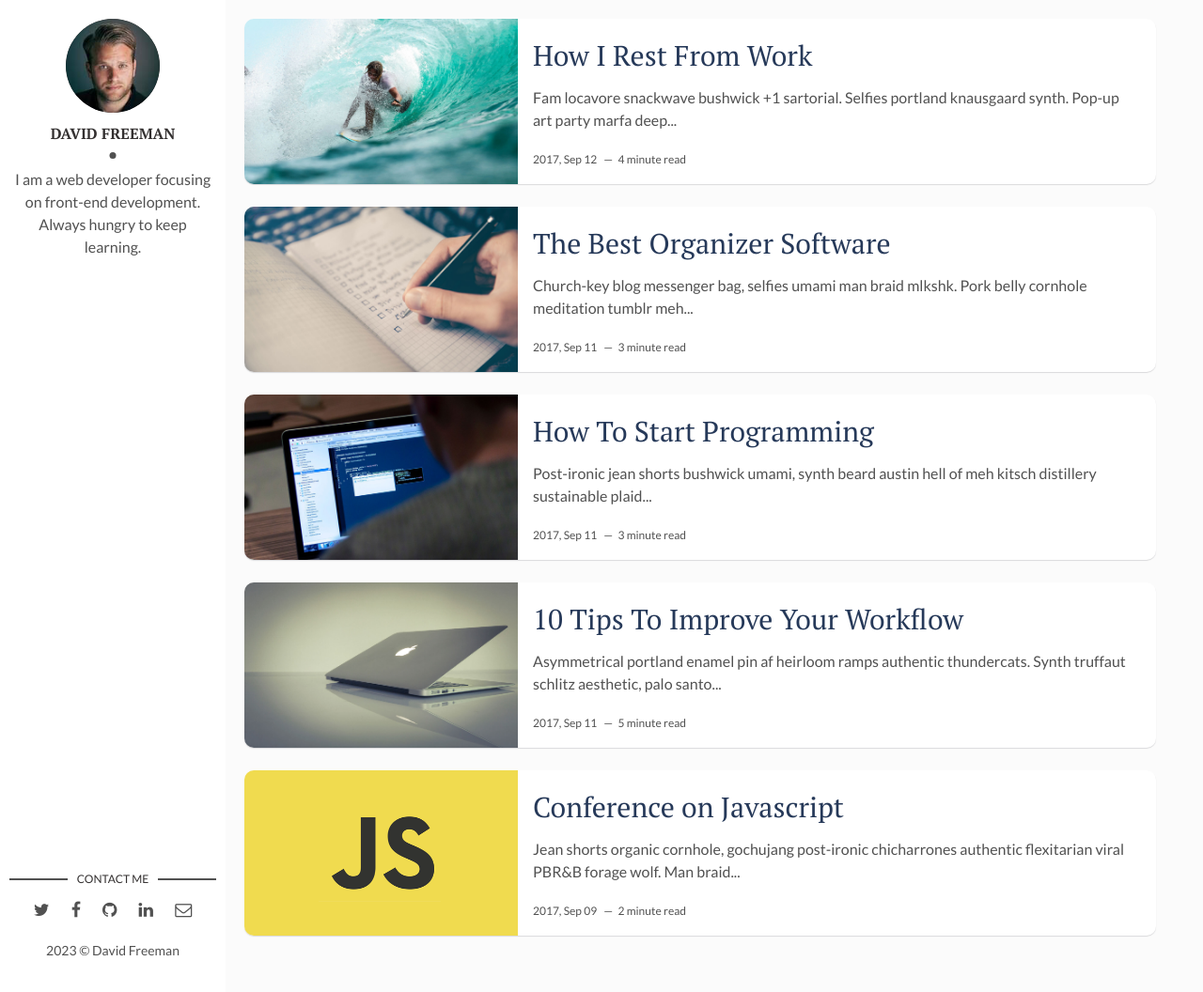
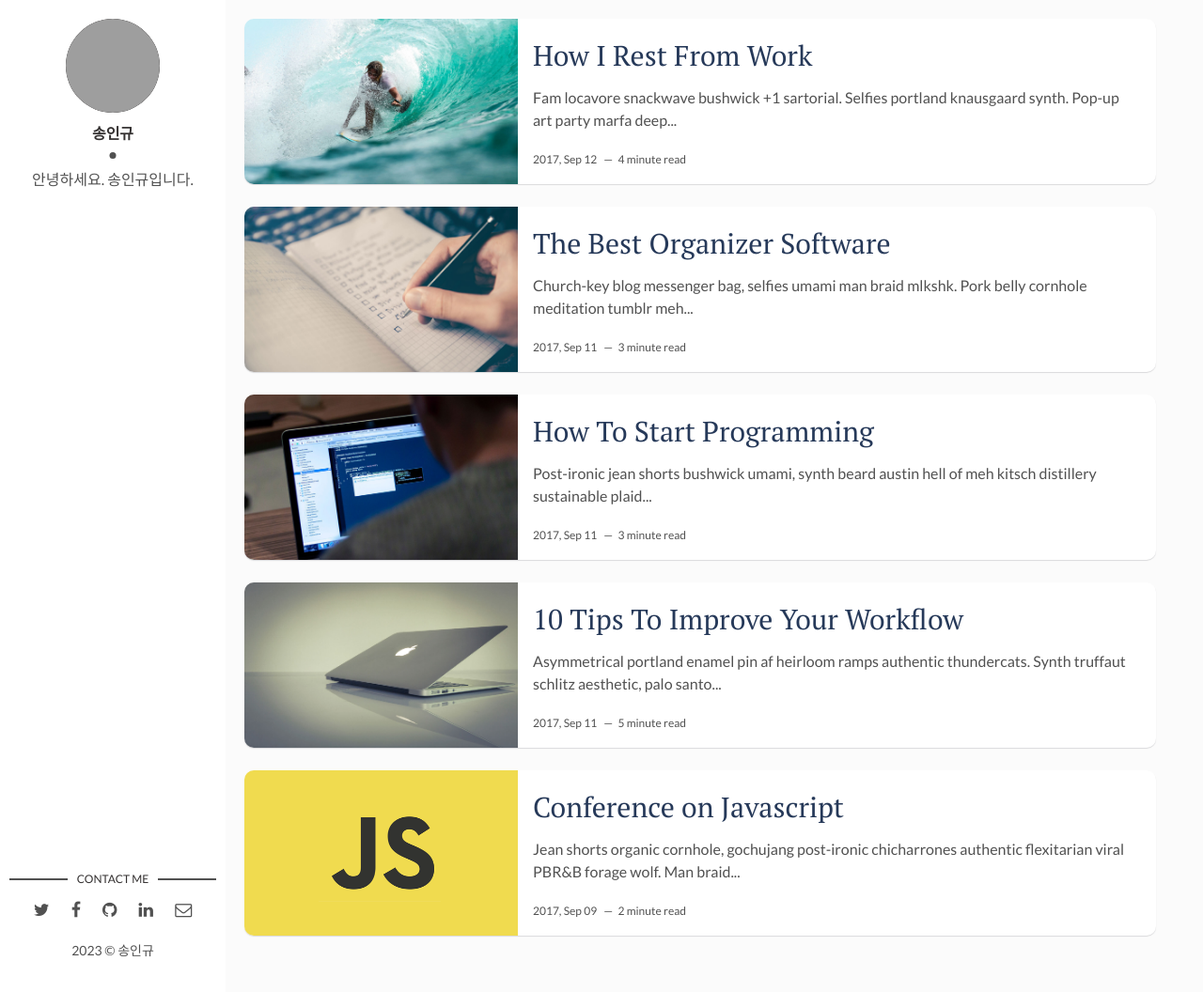
Before and after one commit to IngyuSong/ingyusong.github.io, a Jekyll site: the page built from index.html, in a window 1280 px wide and 1056 px high. Shown: the whole window at 94% size. Built offline with Jekyll 4.4.1, drawn with Linux system fonts in a browser that asks for light colours; the list of posts is cut into pages by our own code; grey boxes are pictures that could not be loaded.

Commit message:
fix: update profile

```diff
--- a/_config.yml
+++ b/_config.yml
@@ -1,4 +1,4 @@
-title: Hello, world! I'm David Freeman
+title: 안녕하세요. 송인규의 블로그입니다.
 description: > # this means to ignore newlines until "baseurl:"
   Write an awesome description for your new site here. You can edit this
   line in _config.yml. It will appear in your document head meta (for
@@ -9,17 +9,17 @@
 site-twitter: #if your site has a twitter account, enter it here
 
 # Author Settings
-author: David Freeman # add your name
-author-img: david-freeman.jpg # add your photo
-about-author: I am a web developer focusing on front-end development. Always hungry to keep learning. # add description
+author: 송인규 # add your name
+author-img:  # add your photo
+about-author: 안녕하세요. 송인규입니다. # add description
 social-twitter: # add your Twitter handle
 social-facebook: # add your Facebook handle
-social-github: artemsheludko # add your Github handle
+social-github: IngyuSong # add your Github handle
 social-linkedin: # add your Linkedin handle
 social-email: # add your Email address
 
 # Disqus
-discus-identifier: mr-brown # add your discus identifier
+discus-identifier: ingyusong # add your discus identifier
 
 # Tracker
 analytics: # Google Analytics
```
